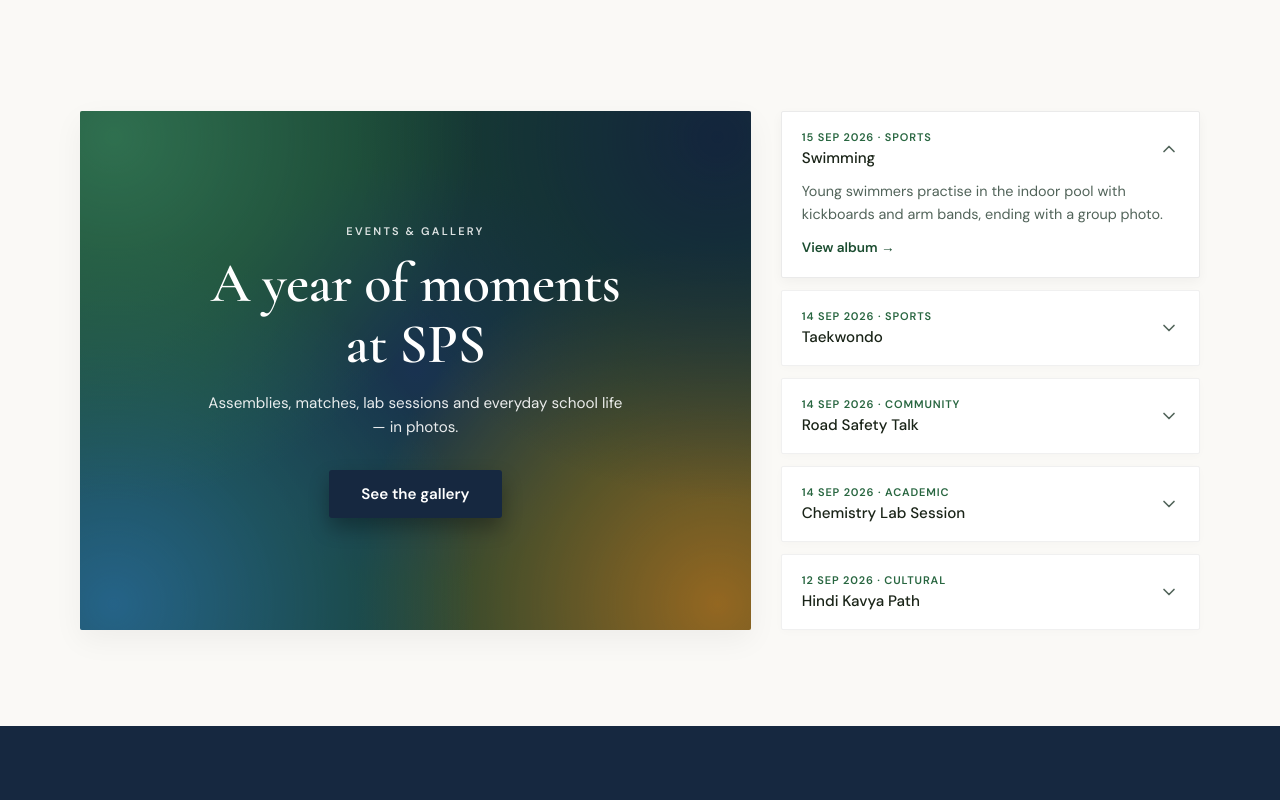
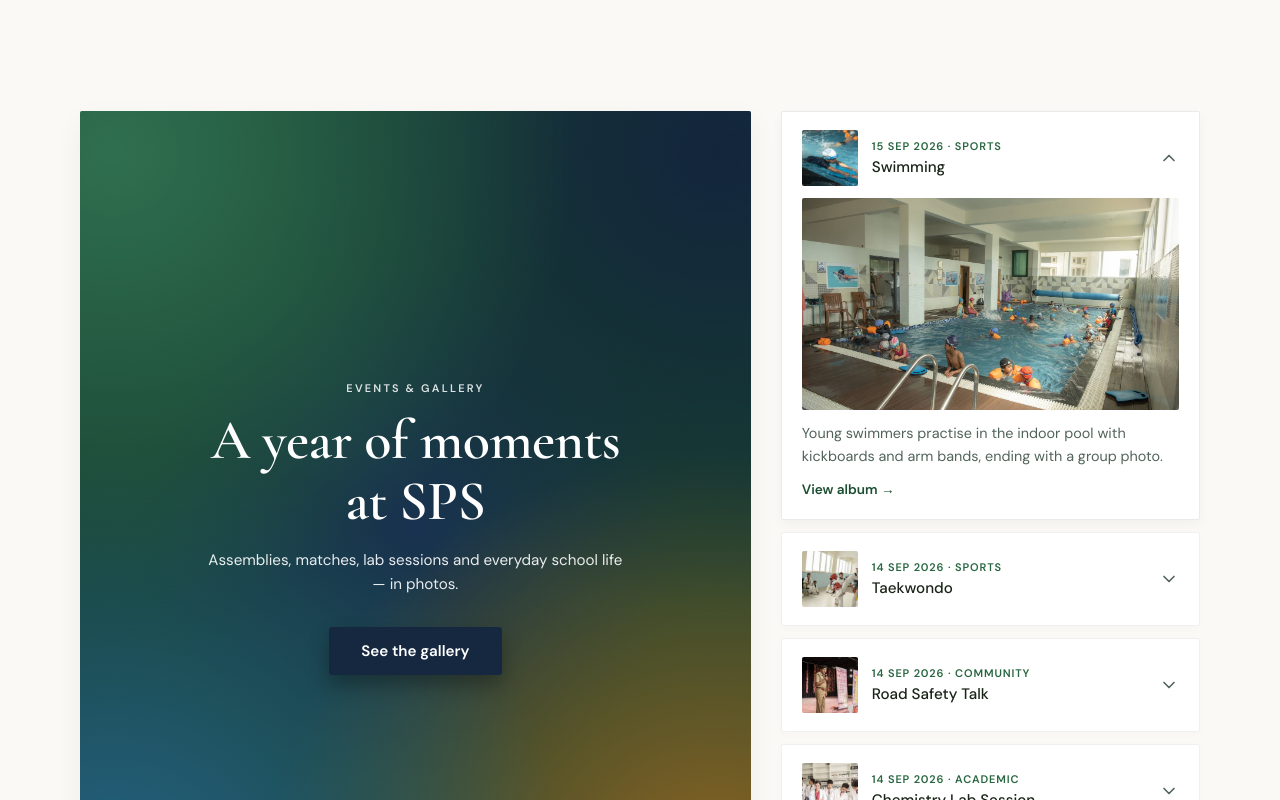
Before and after one commit to kunal26k/SPS, a Next.js app: page / in a window 1280 px wide. Shown: the part 5460-6260 px from the top of the page. Built offline with nearby package versions, Linux system fonts and the light colour scheme.

Commit message:
feat(home): photos for each News & Events item (row thumbnail + photo when opened)
Co-Authored-By: Claude Opus 5.5 <noreply@anthropic.com>

```diff
--- a/src/site/home/content.html
+++ b/src/site/home/content.html
@@ -478,50 +478,60 @@
       <div class="news-faq">
         <details class="nf-item" name="news-events" open>
           <summary>
+            <img class="nf-thumb" src="/photos/events/swimming/01-t.jpg" alt="" loading="lazy" decoding="async" width="56" height="56">
             <span class="nf-sum"><span class="nf-meta">15 Sep 2026 · Sports</span><span class="nf-title">Swimming</span></span>
             <svg class="nf-chev" viewBox="0 0 24 24" width="20" height="20" fill="none" stroke="currentColor" stroke-width="2" stroke-linecap="round" stroke-linejoin="round" aria-hidden="true"><path d="m6 9 6 6 6-6"/></svg>
           </summary>
           <div class="nf-body">
+            <img class="nf-photo" src="/photos/events/swimming/02.jpg" alt="Wide view of the indoor pool with students practising in the water" loading="lazy" decoding="async">
             <p>Young swimmers practise in the indoor pool with kickboards and arm bands, ending with a group photo.</p>
             <a class="nf-link" href="/events-gallery#swimming">View album →</a>
           </div>
         </details>
         <details class="nf-item" name="news-events">
           <summary>
+            <img class="nf-thumb" src="/photos/events/taekwondo/01-t.jpg" alt="" loading="lazy" decoding="async" width="56" height="56">
             <span class="nf-sum"><span class="nf-meta">14 Sep 2026 · Sports</span><span class="nf-title">Taekwondo</span></span>
             <svg class="nf-chev" viewBox="0 0 24 24" width="20" height="20" fill="none" stroke="currentColor" stroke-width="2" stroke-linecap="round" stroke-linejoin="round" aria-hidden="true"><path d="m6 9 6 6 6-6"/></svg>
           </summary>
           <div class="nf-body">
+            <img class="nf-photo" src="/photos/events/taekwondo/02.jpg" alt="The taekwondo group poses together in the practice hall, two students in splits at the front" loading="lazy" decoding="async">
             <p>Students in white uniforms and coloured belts practise sparring and kicks, with a group photo at the end.</p>
             <a class="nf-link" href="/events-gallery#taekwondo">View album →</a>
           </div>
         </details>
         <details class="nf-item" name="news-events">
           <summary>
+            <img class="nf-thumb" src="/photos/events/road-safety/01-t.jpg" alt="" loading="lazy" decoding="async" width="56" height="56">
             <span class="nf-sum"><span class="nf-meta">14 Sep 2026 · Community</span><span class="nf-title">Road Safety Talk</span></span>
             <svg class="nf-chev" viewBox="0 0 24 24" width="20" height="20" fill="none" stroke="currentColor" stroke-width="2" stroke-linecap="round" stroke-linejoin="round" aria-hidden="true"><path d="m6 9 6 6 6-6"/></svg>
           </summary>
           <div class="nf-body">
+            <img class="nf-photo" src="/photos/events/road-safety/02.jpg" alt="An officer seated at the front of the hall with the assembled students behind" loading="lazy" decoding="async">
             <p>A police officer spoke to students beside display boards of traffic signs, with the hall full of listeners.</p>
             <a class="nf-link" href="/events-gallery#road-safety">View album →</a>
           </div>
         </details>
         <details class="nf-item" name="news-events">
           <summary>
+            <img class="nf-thumb" src="/photos/events/chemistry/01-t.jpg" alt="" loading="lazy" decoding="async" width="56" height="56">
             <span class="nf-sum"><span class="nf-meta">14 Sep 2026 · Academic</span><span class="nf-title">Chemistry Lab Session</span></span>
             <svg class="nf-chev" viewBox="0 0 24 24" width="20" height="20" fill="none" stroke="currentColor" stroke-width="2" stroke-linecap="round" stroke-linejoin="round" aria-hidden="true"><path d="m6 9 6 6 6-6"/></svg>
           </summary>
           <div class="nf-body">
+            <img class="nf-photo" src="/photos/events/chemistry/02.jpg" alt="Chemistry students in lab coats and gloves line up along the lab bench" loading="lazy" decoding="async">
             <p>Senior students in lab coats and gloves carry out a chemistry experiment at the science lab sink.</p>
             <a class="nf-link" href="/events-gallery#chemistry">View album →</a>
           </div>
         </details>
         <details class="nf-item" name="news-events">
           <summary>
+            <img class="nf-thumb" src="/photos/events/kavya-path/01-t.jpg" alt="" loading="lazy" decoding="async" width="56" height="56">
             <span class="nf-sum"><span class="nf-meta">12 Sep 2026 · Cultural</span><span class="nf-title">Hindi Kavya Path</span></span>
             <svg class="nf-chev" viewBox="0 0 24 24" width="20" height="20" fill="none" stroke="currentColor" stroke-width="2" stroke-linecap="round" stroke-linejoin="round" aria-hidden="true"><path d="m6 9 6 6 6-6"/></svg>
           </summary>
           <div class="nf-body">
+            <img class="nf-photo" src="/photos/events/kavya-path/02.jpg" alt="A student speaks into the microphone at the SPS lectern" loading="lazy" decoding="async">
             <p>Students took the stage to recite Hindi poetry in front of an audience of classmates and teachers.</p>
             <a class="nf-link" href="/events-gallery#kavya-path">View album →</a>
           </div>
--- a/src/site/home/page.css
+++ b/src/site/home/page.css
@@ -460,10 +460,12 @@
     .nf-item { background: #fff; border: 1px solid #f0f0f0; border-radius: 2px; padding: 18px 20px; box-shadow: 0 2px 8px rgba(0,0,0,0.02); transition: border-color 0.2s, box-shadow 0.2s; }
     .nf-item:hover { border-color: #eaeaea; }
     .nf-item[open] { border-color: #eaeaea; box-shadow: 0 4px 12px rgba(0,0,0,0.04); }
-    .nf-item summary { list-style: none; display: flex; justify-content: space-between; align-items: center; gap: 12px; cursor: pointer; border-radius: 2px; }
+    .nf-item summary { list-style: none; display: flex; justify-content: space-between; align-items: center; gap: 14px; cursor: pointer; border-radius: 2px; }
     .nf-item summary::-webkit-details-marker { display: none; }
     .nf-item summary:focus-visible { outline: 3px solid var(--amber); outline-offset: 4px; }
-    .nf-sum { display: flex; flex-direction: column; gap: 4px; min-width: 0; }
+    .nf-sum { display: flex; flex-direction: column; gap: 4px; min-width: 0; flex: 1; }
+    .nf-thumb { width: 56px; height: 56px; object-fit: cover; border-radius: 2px; flex-shrink: 0; display: block; }
+    .nf-photo { display: block; width: 100%; aspect-ratio: 16/9; object-fit: cover; border-radius: 2px; margin-bottom: 12px; }
     .nf-meta { font-family: 'DM Sans', sans-serif; font-size: 11px; font-weight: 600; letter-spacing: 0.08em; text-transform: uppercase; color: #286640; }
     .nf-title { font-family: 'DM Sans', sans-serif; font-size: 0.95rem; font-weight: 500; color: #1a2418; }
     .nf-chev { flex: none; color: #52645a; transition: transform 0.2s; }
@@ -472,6 +474,8 @@
     .nf-body p { font-size: 0.9rem; color: #52645a; line-height: 1.6; margin-bottom: 10px; }
     .nf-link { font-family: 'DM Sans', sans-serif; font-weight: 600; font-size: 0.85rem; color: #1b4d30; text-decoration: none; }
     .nf-link:hover { text-decoration: underline; }
+    .nf-title { overflow-wrap: anywhere; }
+    @media (max-width: 600px) { .nf-item summary { gap: 12px; } .nf-thumb { width: 48px; height: 48px; } }
     @media (prefers-reduced-motion: reduce) { .news-cta { animation: none; } .nf-chev, .nf-item, .news-cta-btn { transition: none; } }
 
     /* ─── GALLERY ─── */
```
